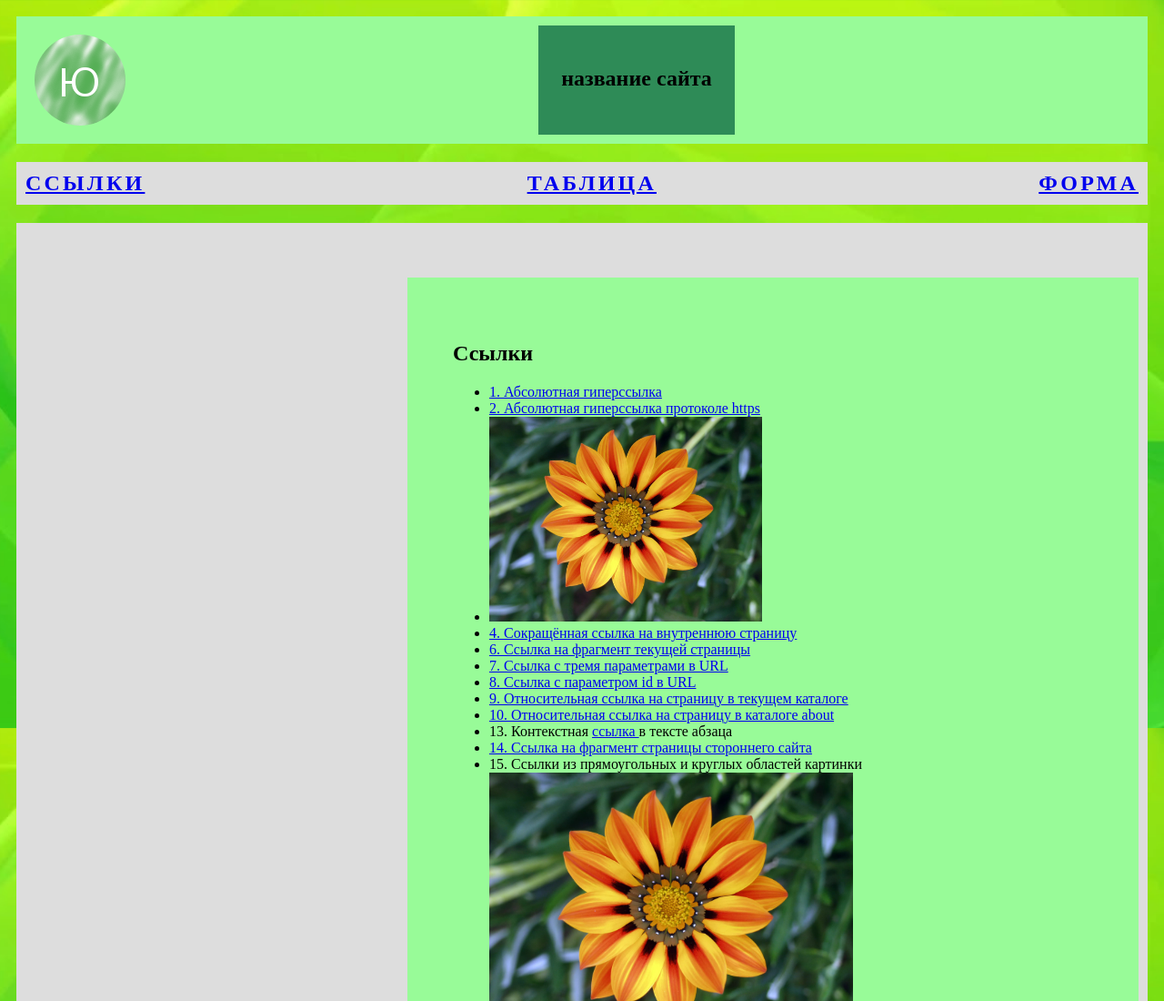
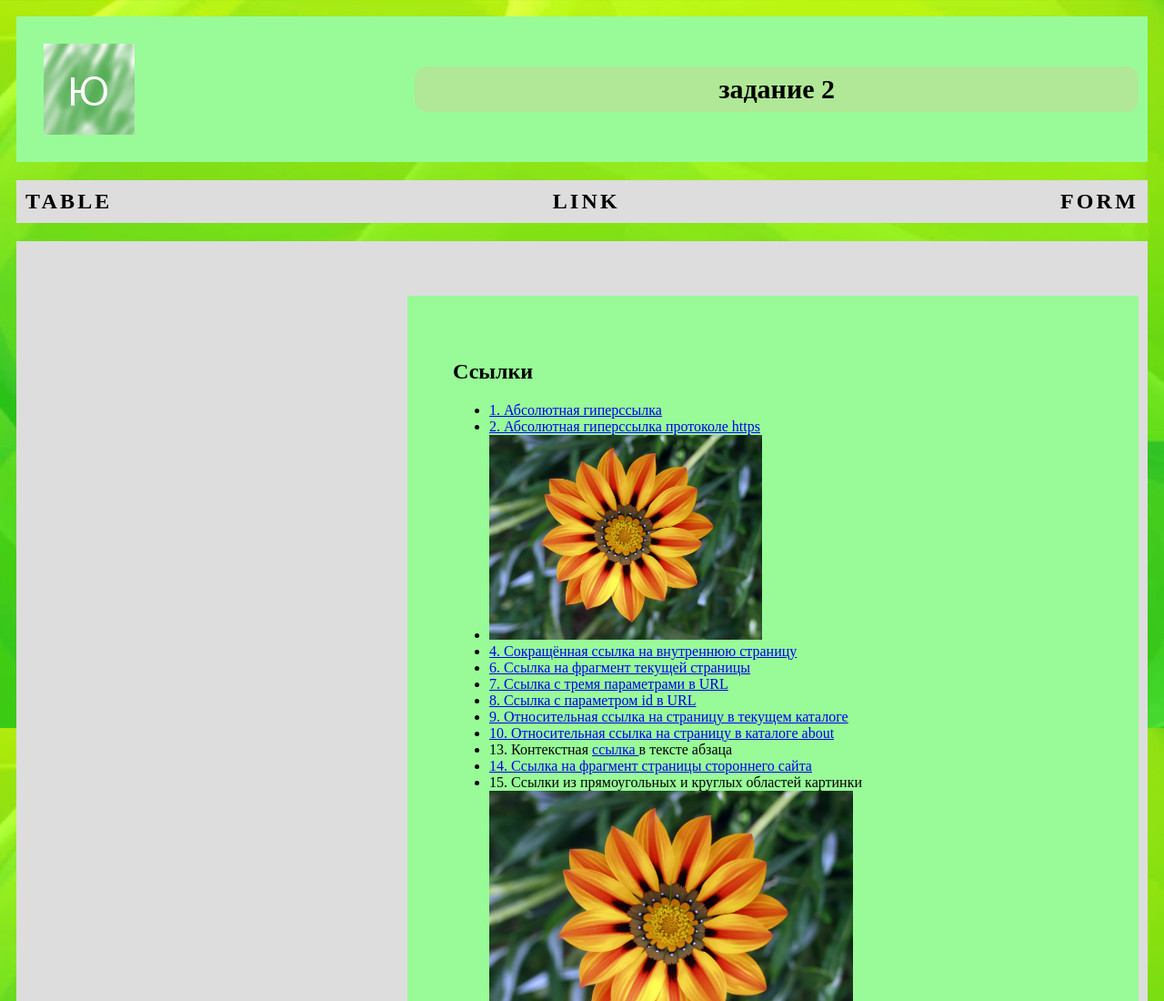
Before and after one commit to Deinare/Deinare.github.io, a plain HTML site: page 3/index.html in a window 1280 px wide. Shown: the top 1100 px of the page at 91% size. Drawn offline with Linux system fonts and the light colour scheme.

Commit message:
Update index.html

```diff
--- a/3/index.html
+++ b/3/index.html
@@ -1,26 +1,29 @@
 <!DOCTYPE html>
 <html lang="ru">
 <head>
-    <title>сайт</title>
+	<meta name="viewport" content="width=device-width, initial-scale=1">
+    <title>Cайт</title>
 	<link rel="stylesheet" href="style.css" media="screen">
 	<link rel="stylesheet" href="style.css">
 </head>
+
 <body id="fonsa">
 	<div id="osnova">
-<body>
 	<header>
- <img style="border-radius:100px;  float:left; margin:10px; width:100px;float:left; height:100px;" src="image.png" alt="картинка" />
-<div style="max-width:100%; background-color:#2E8B57; margin: 0 auto; padding:25px;">
-	<h2> название сайта</h2>
+		<img id="logotip" src="image.png"  alt="logotyp">
+	<div class="h3">
+		<h2 style="margin: auto;">задание 2</h2>
 	</div>
 	</header>
+
 	<nav>
 		<h2 style="margin: auto; display: flex; justify-content: space-between; flex: 1;">
-		<a style="margin-right:100px;" href="#ssyl" title="ссылки"> Ссылки  </a>
-		<a style="margin-right:100px;" href="#tabl" title="таблица"> Таблица  </a>
-		<a href="#form" title="форма"> Форма  </a>
-	</h2>
+		<a style=" color: black; text-decoration: none;" href="#table" title="table">table</a>
+		<a style=" color: black; text-decoration: none;" href="#link" title="down">link</a>
+		<a style="color: black; text-decoration: none;" href="#form" title="form">form</a></h2>
 	</nav>
+
+
 
 
 
```
Lines whose indentation alone changed are shown as unchanged.
